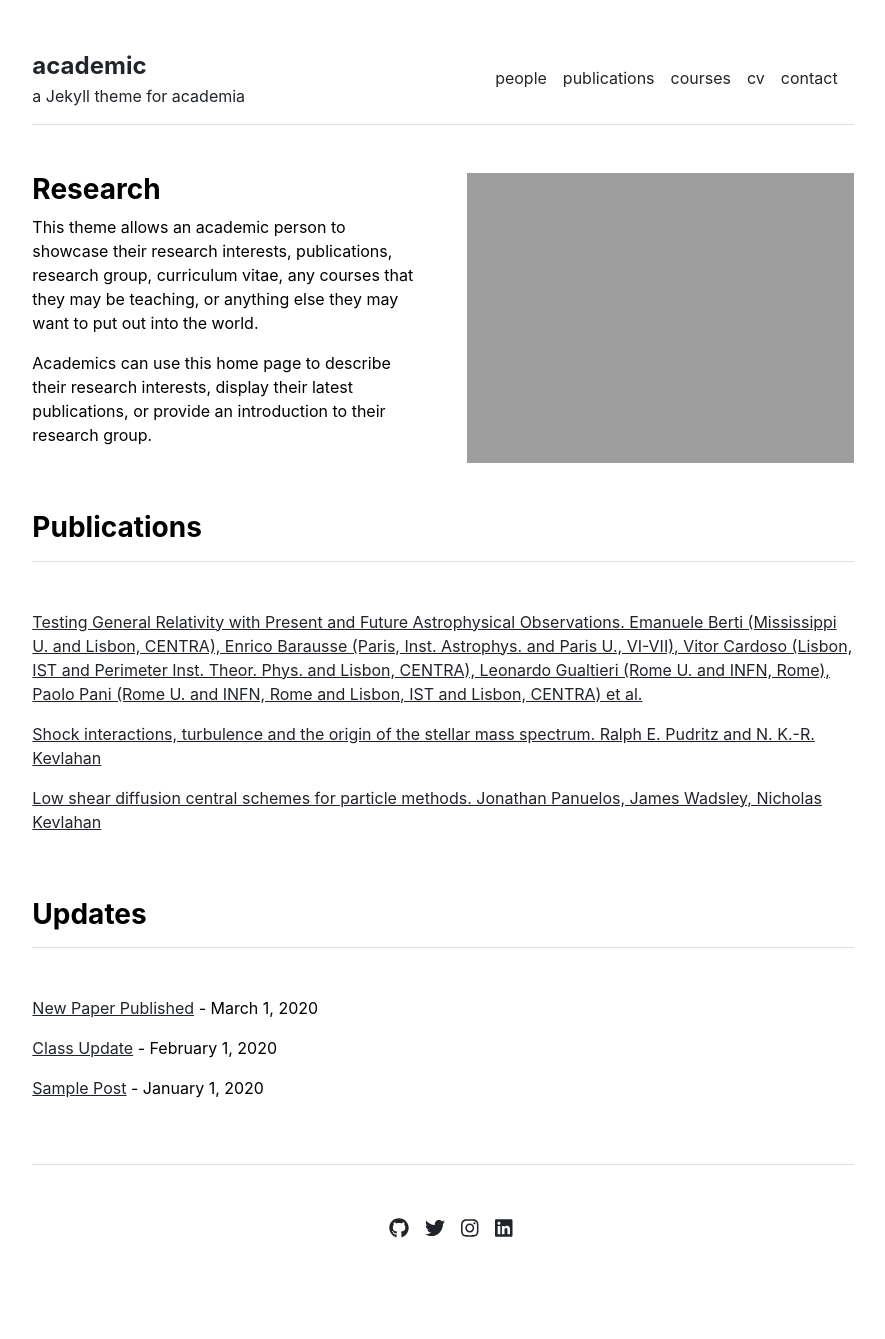
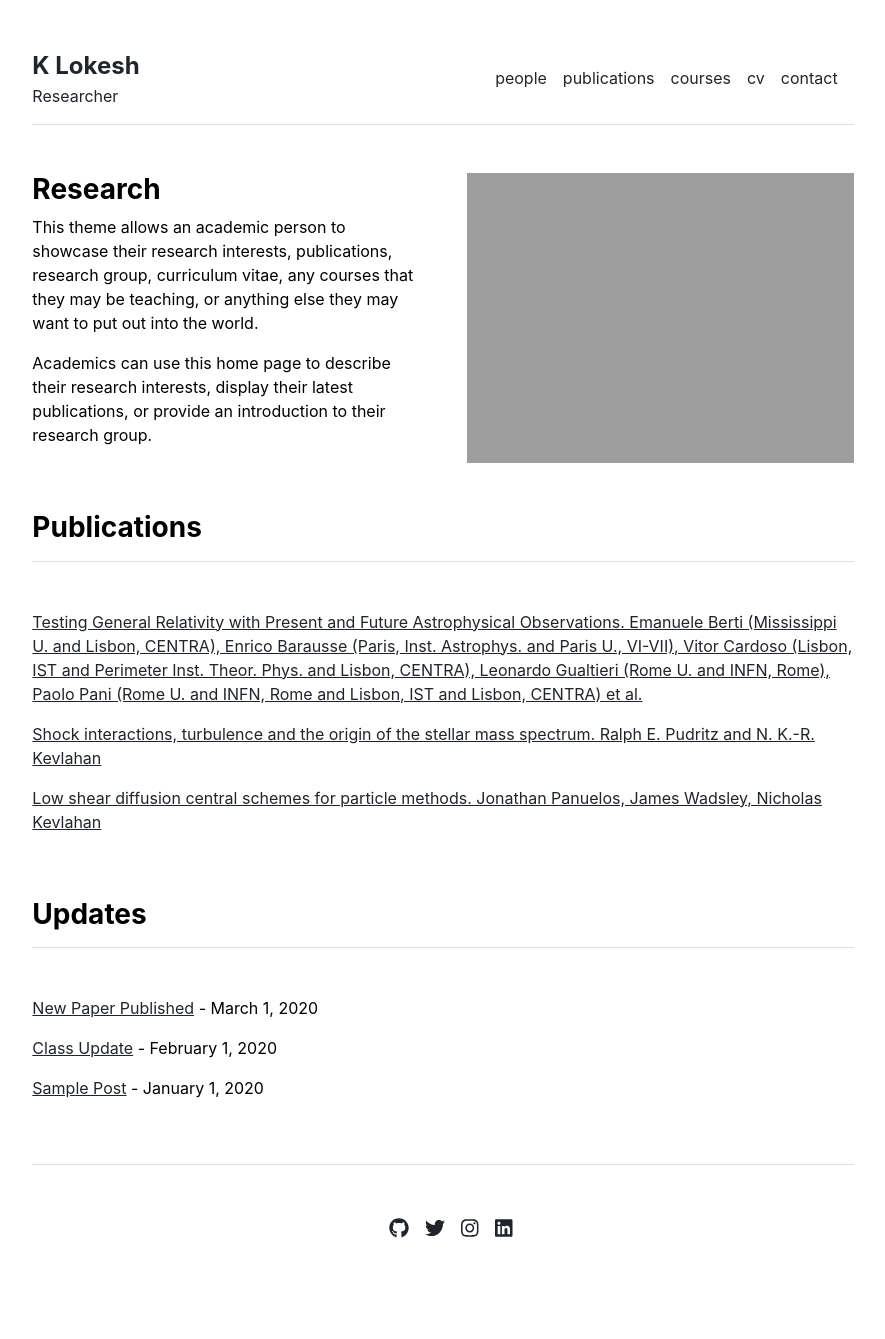
Before and after one commit to katikapalli/katikapalli.github.io, a Jekyll site: the page built from index.md, in a window 1280 px wide. Shown: the whole page, without its empty margins (197-1082 px from the left). Built offline with Jekyll 4.4.1, drawn with Linux system fonts in a browser that asks for light colours.

Commit message:
Update _config.yml

```diff
--- a/_config.yml
+++ b/_config.yml
@@ -1,4 +1,4 @@
 url: "" # the base hostname & protocol for your site, e.g. http://example.com
 baseurl: "" # the subpath of your site, e.g. /blog
-title: "academic" # the name of your site, e.g. ACME Corp.
-description: "a Jekyll theme for academia"
+title: "K Lokesh" # the name of your site, e.g. ACME Corp.
+description: "Researcher"
```
